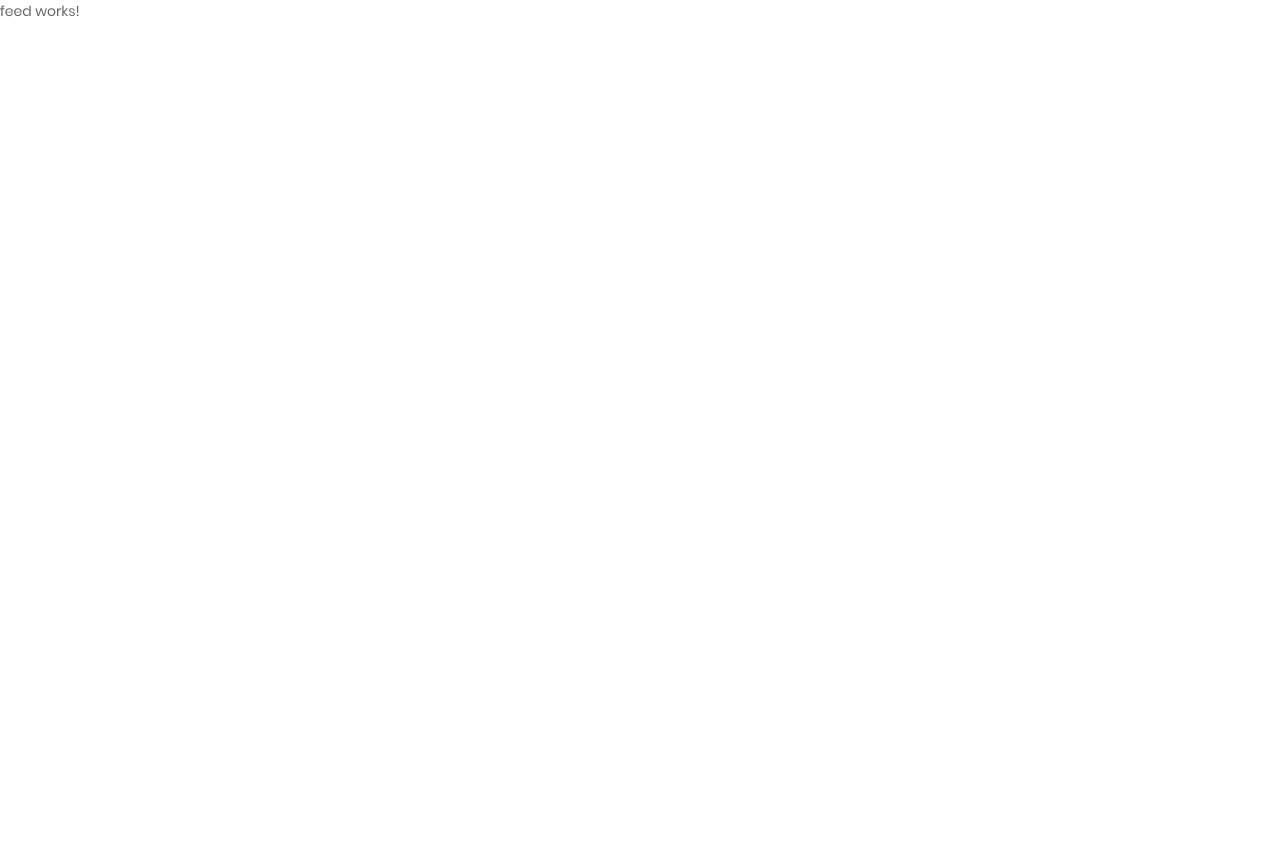
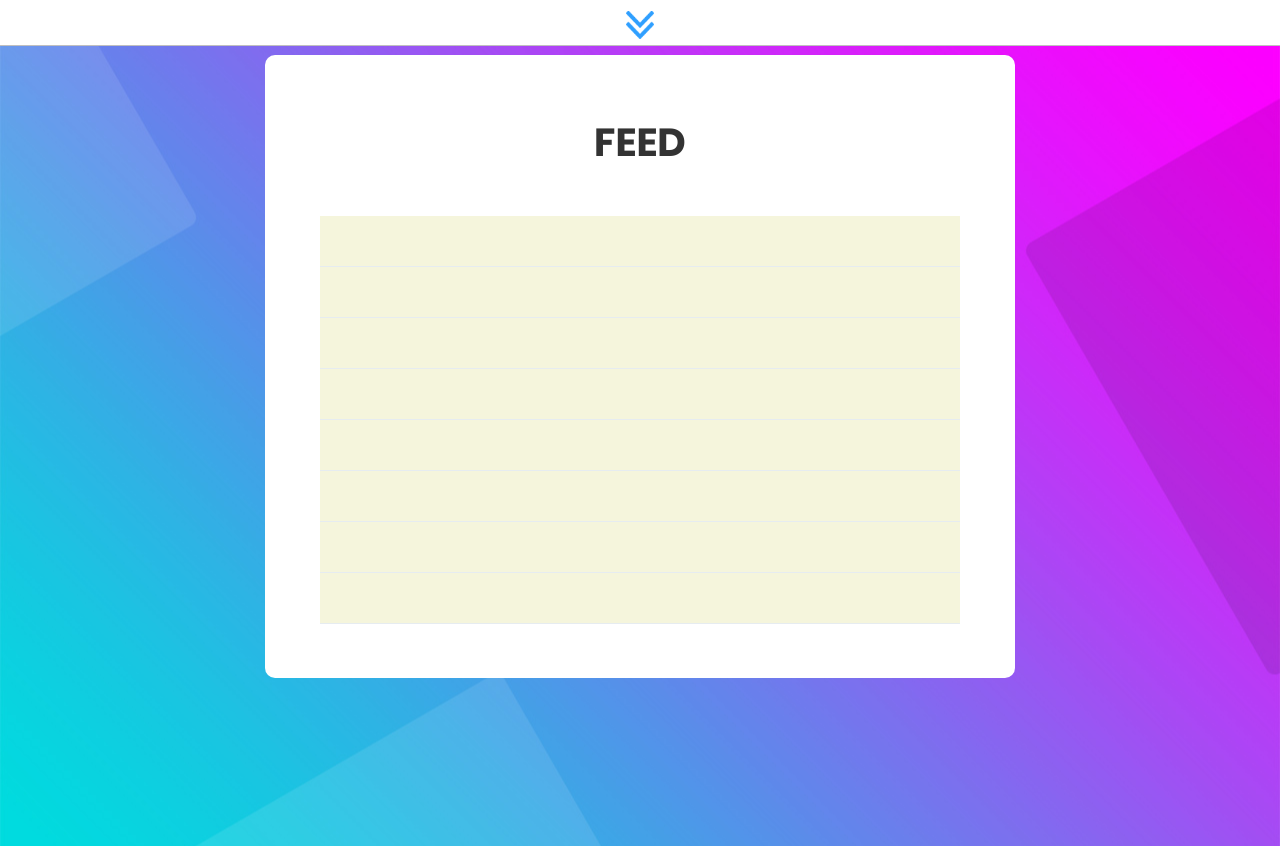
Before and after one commit to mjxw/vimeo-twitter, an Angular app: page /feed in a window 1280 px wide. Before the commit the page ends 800 px from the top, so only its background shows below. Built offline with nearby package versions, Linux system fonts and the light colour scheme.

Commit message:
update...

```diff
--- a/config/passport-setup.js
+++ b/config/passport-setup.js
@@ -21,7 +21,7 @@ passport.use(
         clientID: keys.google.clientID,
         clientSecret: keys.google.clientSecret,
         callbackURL: '/auth/google/redirect'
-    }, (accessToke, refreshToken, profile, done) => {
+    }, (accessToken, refreshToken, profile, done) => {
         // check if user already exists in our db
         User.findOne({googleID: profile.id}).then((currentUser) => {
             if (currentUser) {
--- a/server.js
+++ b/server.js
@@ -39,7 +39,6 @@ mongoose.connect(keys.mongodb.dbURI, () => {
 });
 
 app.get('/', function(req, res) {
-  console.log("login page");
   res.render('login');
 });
 
--- a/src/app/feed/feed.component.css
+++ b/src/app/feed/feed.component.css
@@ -0,0 +1,28 @@
+.wrap-login100 {
+    width: 750px;
+    position: absolute;
+    top: 55px;
+}
+
+.tweet {
+    border-bottom: 1px solid #e6ecf0;
+    cursor: pointer;
+    position: relative;
+    min-height: 51px;
+    min-width: 640px;
+    padding: 9px 12px;
+    background-color: beige;
+}
+
+.global-nav {
+    border-bottom: 1px solid rgba(0,0,0,0.25);
+    height: 46px;
+    position: relative;
+    width: 100%;
+}
+
+
+.icon {
+    display: block;
+    text-align: center;
+}
--- a/src/app/feed/feed.component.html
+++ b/src/app/feed/feed.component.html
@@ -1,3 +1,97 @@
-<p>
-  feed works!
-</p>
+<div class="limiter">
+  <div class="global-nav">
+    <h1 class="icon">
+      <img src='/assets/logo.png' alt="logo" height="28" width="28">
+    </h1>
+  </div>
+  <div class="container-login100" style="background-image: url('/assets/bg-01.jpg');">
+    <div class="wrap-login100 p-l-55 p-r-55 p-t-65 p-b-54">
+      <form class="login100-form validate-form" action= "/home">
+        <span class="login100-form-title p-b-49">
+          FEED
+        </span>
+
+        <div class= tweet>
+
+        </div>
+        <div class= tweet>
+
+        </div>
+        <div class= tweet>
+
+        </div>
+        <div class= tweet>
+
+        </div>
+        <div class= tweet>
+
+        </div>
+        <div class= tweet>
+
+        </div>
+        <div class= tweet>
+
+        </div>
+        <div class= tweet>
+
+        </div>
+
+        <!-- <div class="wrap-input100 validate-input m-b-23" data-validate = "Username is required">
+          <span class="label-input100">Username</span>
+          <input class="input100" type="text" name="username" placeholder="Type your username">
+          <span class="focus-input100" data-symbol="&#xf206;"></span>
+        </div>
+
+        <div class="wrap-input100 validate-input" data-validate="Password is required">
+          <span class="label-input100">Password</span>
+          <input class="input100" type="password" name="pass" placeholder="Type your password">
+          <span class="focus-input100" data-symbol="&#xf190;"></span>
+        </div> -->
+
+        <!-- <div class="text-right p-t-8 p-b-31">
+          <a href="#">
+            Forgot password?
+          </a>
+        </div> -->
+
+        <!-- <div class="container-login100-form-btn">
+          <div class="wrap-login100-form-btn">
+            <div class="login100-form-bgbtn"></div>
+            <button class="login100-form-btn" type="submit">
+              Login
+            </button>
+          </div>
+        </div>
+
+        <div class="txt1 text-center p-t-54 p-b-20">
+          <span>
+            Or Sign In Using
+          </span>
+        </div>
+
+        <div class="flex-c-m">
+          <a href="#" class="login100-social-item bg1">
+            <i class="fa fa-facebook"></i>
+          </a>
+
+          <a href="#" class="login100-social-item bg2">
+            <i class="fa fa-twitter"></i>
+          </a>
+
+          <a href="auth/google" class="login100-social-item bg3">
+            <i class="fa fa-google"></i>
+          </a>
+        </div>
+
+        <div class="flex-col-c p-t-155">
+
+          <a href="#" class="txt2">
+            Sign Up
+          </a>
+        </div> -->
+      </form>
+    </div>
+  </div>
+</div>
+
+<div id="dropDownSelect1"></div>
--- a/src/index.html
+++ b/src/index.html
@@ -6,6 +6,8 @@
   <meta name="viewport" content="width=device-width, initial-scale=1">
   <title>VimeoTwitter</title>
   <base href="/">
+  <link rel="shortcut icon" href='/assets/logo.png' />
+
 
   <meta name="viewport" content="width=device-width, initial-scale=1">
 </head>
```
Also changed, not shown: src/assets/logo.png (added).
